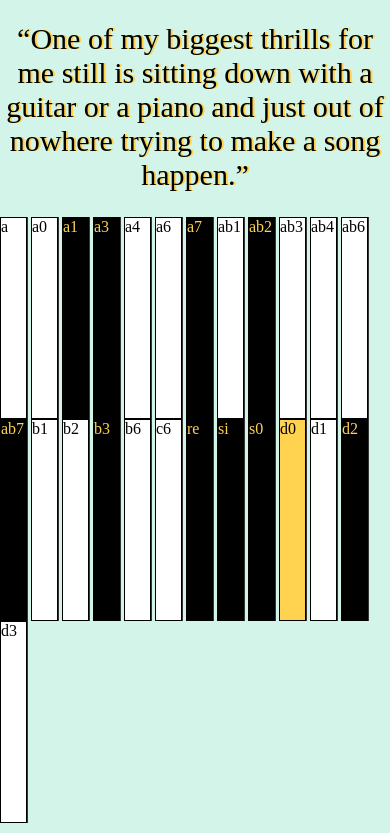
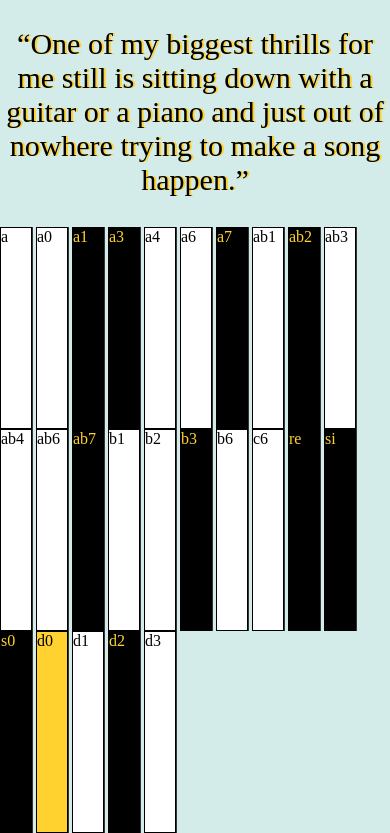
Before and after one commit to NAVEENKUMAR2003301/piano, a plain HTML site: page index.html in a window 390 px wide. Shown: the part 50-883 px from the top of the page. Drawn offline with Linux system fonts and the light colour scheme.

Commit message:
Add files via upload

```diff
--- a/style.css
+++ b/style.css
@@ -6,7 +6,7 @@ body{
     margin: 0;
     padding: 0;
     border: 0;
-    background-color: rgb(211, 245, 233);
+    background-color: rgb(211, 235, 233);
 
 
 }
@@ -18,8 +18,8 @@ h1{
 p{
     text-align: center;
     font-size: 15px;
-    margin-bottom: 25px;
-    text-shadow:2px 0 #FFD250;
+    margin-bottom: 30px;
+    text-shadow:2px 0 #FFD230;
 }
 .container{
     margin-left:15px ;
@@ -37,30 +37,30 @@ p{
 }
 .black{
     background-color: black;
-    color: #FFD250;
+    color: #FFD230;
 }
 .golden{
-    background-color:#FFD250;
+    background-color:#FFD230;
 }
 @media(max-width:1440px){
     h1{
-        font-size: 45px;
+        font-size: 35px;
         text-align: center;
         margin-bottom: 20px;
         text-shadow: 2px 0 rgb(240, 217, 240);
     }
     p{
         text-align: center;
-        font-size: 25px;
-        margin-bottom: 25px;
-        text-shadow:2px 0 #FFD250;
+        font-size: 30px;
+        margin-bottom: 30px;
+        text-shadow:2px 0 #FFD230;
     }
     .container{
         margin-left:15px ;
     }
     .key{
         width: 52px;
-        height: 250px;
+        height: 230px;
         border: 1px solid black;
         display: inline-block;
 
@@ -75,16 +75,16 @@ p{
     }
     p{
         text-align: center;
-        font-size: 25px;
+        font-size: 30px;
         margin-bottom: 30px;
-        text-shadow:2px 0 #FFD250;
+        text-shadow:2px 0 #FFD230;
     }
     .container{
         margin-left:15px ;
     }
     .key{
         width: 51px;
-        height: 250px;
+        height: 230px;
         border: 1px solid black;
         display: inline-block;
 
@@ -99,16 +99,16 @@ p{
     }
     p{
         text-align: center;
-        font-size: 25px;
+        font-size: 30px;
         margin-bottom: 30px;
-        text-shadow:2px 0 #FFD250;
+        text-shadow:2px 0 #FFD230;
     }
     .container{
         margin-left:15px ;
     }
     .key{
         width: 44px;
-        height: 250px;
+        height: 230px;
         border: 1px solid black;
         display: inline-block;
 
@@ -123,40 +123,40 @@ p{
     }
     p{
         text-align: center;
-        font-size: 25px;
+        font-size: 30px;
         margin-bottom: 30px;
-        text-shadow:2px 0 #FFD250;
+        text-shadow:2px 0 #FFD230;
     }
     .container{
         margin-left:15px ;
     }
     .key{
         width: 49px;
-        height: 250px;
+        height: 230px;
         border: 1px solid black;
         display: inline-block;
 
     }
 }
-@media(max-width:1250px){
+@media(max-width:1230px){
     h1{
         font-size: 44px;
         text-align: center;
-        margin-bottom: 25px;
+        margin-bottom: 30px;
         text-shadow: 2px 0 rgb(240, 217, 240);
     }
     p{
         text-align: center;
-        font-size: 25px;
-        margin-bottom: 25px;
-        text-shadow:2px 0 #FFD250;
+        font-size: 30px;
+        margin-bottom: 30px;
+        text-shadow:2px 0 #FFD230;
     }
     .container{
         margin-left:15px ;
     }
     .key{
         width: 49px;
-        height: 250px;
+        height: 230px;
         border: 1px solid black;
         display: inline-block;
 
@@ -166,21 +166,21 @@ p{
     h1{
         font-size: 44px;
         text-align: center;
-        margin-bottom: 25px;
+        margin-bottom: 30px;
         text-shadow: 2px 0 rgb(240, 217, 240);
     }
     p{
         text-align: center;
-        font-size: 25px;
-        margin-bottom: 25px;
-        text-shadow:2px 0 #FFD250;
+        font-size: 30px;
+        margin-bottom: 30px;
+        text-shadow:2px 0 #FFD230;
     }
     .container{
         margin-left:0px ;
     }
     .key{
         width: 49px;
-        height: 250px;
+        height: 230px;
         border: 1px solid black;
         display: inline-block;
 
@@ -190,21 +190,21 @@ p{
     h1{
         font-size: 44px;
         text-align: center;
-        margin-bottom: 25px;
+        margin-bottom: 30px;
         text-shadow: 2px 0 rgb(240, 217, 240);
     }
     p{
         text-align: center;
-        font-size: 25px;
-        margin-bottom: 25px;
-        text-shadow:2px 0 #FFD250;
+        font-size: 30px;
+        margin-bottom: 30px;
+        text-shadow:2px 0 #FFD230;
     }
     .container{
         margin-left:15px ;
     }
     .key{
         width: 48px;
-        height: 250px;
+        height: 230px;
         border: 1px solid black;
         display: inline-block;
 
@@ -214,45 +214,45 @@ p{
     h1{
         font-size: 44px;
         text-align: center;
-        margin-bottom: 25px;
+        margin-bottom: 30px;
         text-shadow: 2px 0 rgb(240, 217, 240);
     }
     p{
         text-align: center;
-        font-size: 25px;
-        margin-bottom: 25px;
-        text-shadow:2px 0 #FFD250;
+        font-size: 30px;
+        margin-bottom: 30px;
+        text-shadow:2px 0 #FFD230;
     }
     .container{
         margin-left:5px ;
     }
     .key{
         width: 48px;
-        height: 250px;
+        height: 230px;
         border: 1px solid black;
         display: inline-block;
 
     }
 }
-@media(max-width:1251px){
+@media(max-width:1301px){
     h1{
         font-size: 44px;
         text-align: center;
-        margin-bottom: 25px;
+        margin-bottom: 30px;
         text-shadow: 2px 0 rgb(240, 217, 240);
     }
     p{
         text-align: center;
-        font-size: 25px;
-        margin-bottom: 25px;
-        text-shadow:2px 0 #FFD250;
+        font-size: 30px;
+        margin-bottom: 30px;
+        text-shadow:2px 0 #FFD230;
     }
     .container{
         margin-left:15px ;
     }
     .key{
         width: 47px;
-        height: 250px;
+        height: 230px;
         border: 1px solid black;
         display: inline-block;
 
@@ -262,21 +262,21 @@ p{
     h1{
         font-size: 44px;
         text-align: center;
-        margin-bottom: 25px;
+        margin-bottom: 30px;
         text-shadow: 2px 0 rgb(240, 217, 240);
     }
     p{
         text-align: center;
-        font-size: 25px;
-        margin-bottom: 25px;
-        text-shadow:2px 0 #FFD250;
+        font-size: 30px;
+        margin-bottom: 30px;
+        text-shadow:2px 0 #FFD230;
     }
     .container{
         margin-left:0px ;
     }
     .key{
         width: 47px;
-        height: 250px;
+        height: 230px;
         border: 1px solid black;
         display: inline-block;
 
@@ -286,21 +286,21 @@ p{
     h1{
         font-size: 44px;
         text-align: center;
-        margin-bottom: 25px;
+        margin-bottom: 30px;
         text-shadow: 2px 0 rgb(240, 217, 240);
     }
     p{
         text-align: center;
         font-size: 44px;
-        margin-bottom: 25px;
-        text-shadow:2px 0 #FFD250;
+        margin-bottom: 30px;
+        text-shadow:2px 0 #FFD230;
     }
     .container{
         margin-left:10px ;
     }
     .key{
         width: 46px;
-        height: 250px;
+        height: 230px;
         border: 1px solid black;
         display: inline-block;
 
@@ -310,21 +310,21 @@ p{
     h1{
         font-size: 44px;
         text-align: center;
-        margin-bottom: 25px;
+        margin-bottom: 30px;
         text-shadow: 2px 0 rgb(240, 217, 240);
     }
     p{
         text-align: center;
         font-size: 40px;
-        margin-bottom: 25px;
-        text-shadow:2px 0 #FFD250;
+        margin-bottom: 30px;
+        text-shadow:2px 0 #FFD230;
     }
     .container{
         margin-left:10px ;
     }
     .key{
-        width: 45px;
-        height: 250px;
+        width: 35px;
+        height: 230px;
         border: 1px solid black;
         display: inline-block;
 
@@ -334,21 +334,21 @@ p{
     h1{
         font-size: 44px;
         text-align: center;
-        margin-bottom: 25px;
+        margin-bottom: 30px;
         text-shadow: 2px 0 rgb(240, 217, 240);
     }
     p{
         text-align: center;
         font-size: 40px;
-        margin-bottom: 25px;
-        text-shadow:2px 0 #FFD250;
+        margin-bottom: 30px;
+        text-shadow:2px 0 #FFD230;
     }
     .container{
         margin-left:0px ;
     }
     .key{
-        width: 45px;
-        height: 250px;
+        width: 35px;
+        height: 230px;
         border: 1px solid black;
         display: inline-block;
 
@@ -358,45 +358,45 @@ p{
     h1{
         font-size: 44px;
         text-align: center;
-        margin-bottom: 25px;
+        margin-bottom: 30px;
         text-shadow: 2px 0 rgb(240, 217, 240);
     }
     p{
         text-align: center;
         font-size: 40px;
-        margin-bottom: 25px;
-        text-shadow:2px 0 #FFD250;
+        margin-bottom: 30px;
+        text-shadow:2px 0 #FFD230;
     }
     .container{
         margin-left:10px ;
     }
     .key{
         width: 44px;
-        height: 250px;
+        height: 230px;
         border: 1px solid black;
         display: inline-block;
 
     }
 }
-@media(max-width:1256px){
+@media(max-width:1306px){
     h1{
         font-size: 44px;
         text-align: center;
-        margin-bottom: 25px;
+        margin-bottom: 30px;
         text-shadow: 2px 0 rgb(240, 217, 240);
     }
     p{
         text-align: center;
         font-size: 40px;
-        margin-bottom: 25px;
-        text-shadow:2px 0 #FFD250;
+        margin-bottom: 30px;
+        text-shadow:2px 0 #FFD230;
     }
     .container{
         margin-left:10px ;
     }
     .key{
         width: 43px;
-        height: 250px;
+        height: 230px;
         border: 1px solid black;
         display: inline-block;
 
@@ -406,21 +406,21 @@ p{
     h1{
         font-size: 44px;
         text-align: center;
-        margin-bottom: 25px;
+        margin-bottom: 30px;
         text-shadow: 2px 0 rgb(240, 217, 240);
     }
     p{
         text-align: center;
         font-size: 40px;
-        margin-bottom: 25px;
-        text-shadow:2px 0 #FFD250;
+        margin-bottom: 30px;
+        text-shadow:2px 0 #FFD230;
     }
     .container{
         margin-left:10px ;
     }
     .key{
         width: 42px;
-        height: 250px;
+        height: 230px;
         border: 1px solid black;
         display: inline-block;
 
@@ -430,21 +430,21 @@ p{
     h1{
         font-size: 44px;
         text-align: center;
-        margin-bottom: 25px;
+        margin-bottom: 30px;
         text-shadow: 2px 0 rgb(240, 217, 240);
     }
     p{
         text-align: center;
         font-size: 40px;
-        margin-bottom: 25px;
-        text-shadow:2px 0 #FFD250;
+        margin-bottom: 30px;
+        text-shadow:2px 0 #FFD230;
     }
     .container{
         margin-left:10px ;
     }
     .key{
         width: 41px;
-        height: 250px;
+        height: 230px;
         border: 1px solid black;
         display: inline-block;
 
@@ -454,21 +454,21 @@ p{
     h1{
         font-size: 44px;
         text-align: center;
-        margin-bottom: 25px;
+        margin-bottom: 30px;
         text-shadow: 2px 0 rgb(240, 217, 240);
     }
     p{
         text-align: center;
         font-size: 39px;
-        margin-bottom: 25px;
-        text-shadow:2px 0 #FFD250;
+        margin-bottom: 30px;
+        text-shadow:2px 0 #FFD230;
     }
     .container{
         margin-left:20px ;
     }
     .key{
         width: 40px;
-        height: 250px;
+        height: 230px;
         border: 1px solid black;
         display: inline-block;
 
@@ -478,21 +478,21 @@ p{
     h1{
         font-size: 44px;
         text-align: center;
-        margin-bottom: 25px;
+        margin-bottom: 30px;
         text-shadow: 2px 0 rgb(240, 217, 240);
     }
     p{
         text-align: center;
         font-size: 39px;
-        margin-bottom: 25px;
-        text-shadow:2px 0 #FFD250;
+        margin-bottom: 30px;
+        text-shadow:2px 0 #FFD230;
     }
     .container{
         margin-left:5px ;
     }
     .key{
         width: 40px;
-        height: 250px;
+        height: 230px;
         border: 1px solid black;
         display: inline-block;
 
@@ -502,21 +502,21 @@ p{
     h1{
         font-size: 44px;
         text-align: center;
-        margin-bottom: 25px;
+        margin-bottom: 30px;
         text-shadow: 2px 0 rgb(240, 217, 240);
     }
     p{
         text-align: center;
         font-size: 39px;
-        margin-bottom: 25px;
-        text-shadow:2px 0 #FFD250;
+        margin-bottom: 30px;
+        text-shadow:2px 0 #FFD230;
     }
     .container{
         margin-left:5px ;
     }
     .key{
         width: 39px;
-        height: 250px;
+        height: 230px;
         border: 1px solid black;
         display: inline-block;
 
@@ -526,21 +526,21 @@ p{
     h1{
         font-size: 44px;
         text-align: center;
-        margin-bottom: 25px;
+        margin-bottom: 30px;
         text-shadow: 2px 0 rgb(240, 217, 240);
     }
     p{
         text-align: center;
         font-size: 39px;
-        margin-bottom: 25px;
-        text-shadow:2px 0 #FFD250;
+        margin-bottom: 30px;
+        text-shadow:2px 0 #FFD230;
     }
     .container{
         margin-left:5px ;
     }
     .key{
         width: 38px;
-        height: 250px;
+        height: 230px;
         border: 1px solid black;
         display: inline-block;
 
@@ -550,21 +550,21 @@ p{
     h1{
         font-size: 44px;
         text-align: center;
-        margin-bottom: 25px;
+        margin-bottom: 30px;
         text-shadow: 2px 0 rgb(240, 217, 240);
     }
     p{
         text-align: center;
         font-size: 39px;
-        margin-bottom: 25px;
-        text-shadow:2px 0 #FFD250;
+        margin-bottom: 30px;
+        text-shadow:2px 0 #FFD230;
     }
     .container{
         margin-left:5px ;
     }
     .key{
         width: 37px;
-        height: 250px;
+        height: 230px;
         border: 1px solid black;
         display: inline-block;
 
@@ -574,21 +574,21 @@ p{
     h1{
         font-size: 44px;
         text-align: center;
-        margin-bottom: 25px;
+        margin-bottom: 30px;
         text-shadow: 2px 0 rgb(240, 217, 240);
     }
     p{
         text-align: center;
         font-size: 39px;
-        margin-bottom: 25px;
-        text-shadow:2px 0 #FFD250;
+        margin-bottom: 30px;
+        text-shadow:2px 0 #FFD230;
     }
     .container{
         margin-left:5px ;
     }
     .key{
         width: 36px;
-        height: 250px;
+        height: 230px;
         border: 1px solid black;
         display: inline-block;
 
@@ -598,45 +598,45 @@ p{
     h1{
         font-size: 44px;
         text-align: center;
-        margin-bottom: 25px;
+        margin-bottom: 30px;
         text-shadow: 2px 0 rgb(240, 217, 240);
     }
     p{
         text-align: center;
         font-size: 39px;
-        margin-bottom: 25px;
-        text-shadow:2px 0 #FFD250;
+        margin-bottom: 30px;
+        text-shadow:2px 0 #FFD230;
     }
     .container{
         margin-left:5px ;
     }
     .key{
-        width: 25px;
-        height: 250px;
+        width: 30px;
+        height: 230px;
         border: 1px solid black;
         display: inline-block;
 
     }
 }
-@media(max-width:1025px){
+@media(max-width:1030px){
     h1{
         font-size: 44px;
         text-align: center;
-        margin-bottom: 25px;
+        margin-bottom: 30px;
         text-shadow: 2px 0 rgb(240, 217, 240);
     }
     p{
         text-align: center;
         font-size: 39px;
-        margin-bottom: 25px;
-        text-shadow:2px 0 #FFD250;
+        margin-bottom: 30px;
+        text-shadow:2px 0 #FFD230;
     }
     .container{
         margin-left:5px ;
     }
     .key{
         width: 34px;
-        height: 250px;
+        height: 230px;
         border: 1px solid black;
         display: inline-block;
 
@@ -646,21 +646,21 @@ p{
     h1{
         font-size: 44px;
         text-align: center;
-        margin-bottom: 25px;
+        margin-bottom: 30px;
         text-shadow: 2px 0 rgb(240, 217, 240);
     }
     p{
         text-align: center;
         font-size: 39px;
-        margin-bottom: 25px;
-        text-shadow:2px 0 #FFD250;
+        margin-bottom: 30px;
+        text-shadow:2px 0 #FFD230;
     }
     .container{
         margin-left:5px ;
     }
     .key{
         width: 33px;
-        height: 250px;
+        height: 230px;
         border: 1px solid black;
         display: inline-block;
 
@@ -668,23 +668,23 @@ p{
 }
 @media(max-width:976px){
     h1{
-        font-size: 45px;
+        font-size: 35px;
         text-align: center;
-        margin-bottom: 25px;
+        margin-bottom: 30px;
         text-shadow: 2px 0 rgb(240, 217, 240);
     }
     p{
         text-align: center;
-        font-size: 25px;
-        margin-bottom: 25px;
-        text-shadow:2px 0 #FFD250;
+        font-size: 30px;
+        margin-bottom: 30px;
+        text-shadow:2px 0 #FFD230;
     }
     .container{
         margin-left:5px ;
     }
     .key{
         width: 32px;
-        height: 250px;
+        height: 230px;
         border: 1px solid black;
         display: inline-block;
 
@@ -692,23 +692,23 @@ p{
 }
 @media(max-width:951px){
     h1{
-        font-size: 45px;
+        font-size: 35px;
         text-align: center;
-        margin-bottom: 25px;
+        margin-bottom: 30px;
         text-shadow: 2px 0 rgb(240, 217, 240);
     }
     p{
         text-align: center;
-        font-size: 25px;
-        margin-bottom: 25px;
-        text-shadow:2px 0 #FFD250;
+        font-size: 30px;
+        margin-bottom: 30px;
+        text-shadow:2px 0 #FFD230;
     }
     .container{
         margin-left:5px ;
     }
     .key{
         width: 31px;
-        height: 250px;
+        height: 230px;
         border: 1px solid black;
         display: inline-block;
 
@@ -716,23 +716,23 @@ p{
 }
 @media(max-width:951px){
     h1{
-        font-size: 45px;
+        font-size: 35px;
         text-align: center;
-        margin-bottom: 25px;
+        margin-bottom: 30px;
         text-shadow: 2px 0 rgb(240, 217, 240);
     }
     p{
         text-align: center;
-        font-size: 25px;
-        margin-bottom: 25px;
-        text-shadow:2px 0 #FFD250;
+        font-size: 30px;
+        margin-bottom: 30px;
+        text-shadow:2px 0 #FFD230;
     }
     .container{
         margin-left:5px ;
     }
     .key{
         width: 31px;
-        height: 250px;
+        height: 230px;
         border: 1px solid black;
         display: inline-block;
 
@@ -740,23 +740,23 @@ p{
 }
 @media(max-width:927px){
     h1{
-        font-size: 45px;
+        font-size: 35px;
         text-align: center;
-        margin-bottom: 25px;
+        margin-bottom: 30px;
         text-shadow: 2px 0 rgb(240, 217, 240);
     }
     p{
         text-align: center;
-        font-size: 25px;
-        margin-bottom: 25px;
-        text-shadow:2px 0 #FFD250;
+        font-size: 30px;
+        margin-bottom: 30px;
+        text-shadow:2px 0 #FFD230;
     }
     .container{
         margin-left:5px ;
     }
     .key{
         width: 30px;
-        height: 250px;
+        height: 230px;
         border: 1px solid black;
         display: inline-block;
 
@@ -797,14 +797,14 @@ p{
     h1{
         font-size: 40px;
         text-align: center;
-        margin-bottom: 25px;
+        margin-bottom: 30px;
         text-shadow: 2px 0 rgb(240, 217, 240);
     }
     p{
         text-align: center;
         font-size: 30px;
-        margin-bottom: 25px;
-        text-shadow:2px 0 #FFD250;
+        margin-bottom: 30px;
+        text-shadow:2px 0 #FFD230;
     }
     .key{
         width: 29px;
@@ -937,7 +937,7 @@ p{
         margin-left:15px ;
     }
     .key{
-        width: 25px;
+        width: 30px;
         height: 200px;
         border: 1px solid black;
         display: inline-table;
@@ -950,7 +950,7 @@ p{
         margin-left:0px ;
     }
     .key{
-        width: 25px;
+        width: 30px;
         height: 200px;
         border: 1px solid black;
         display: inline-table;
```
